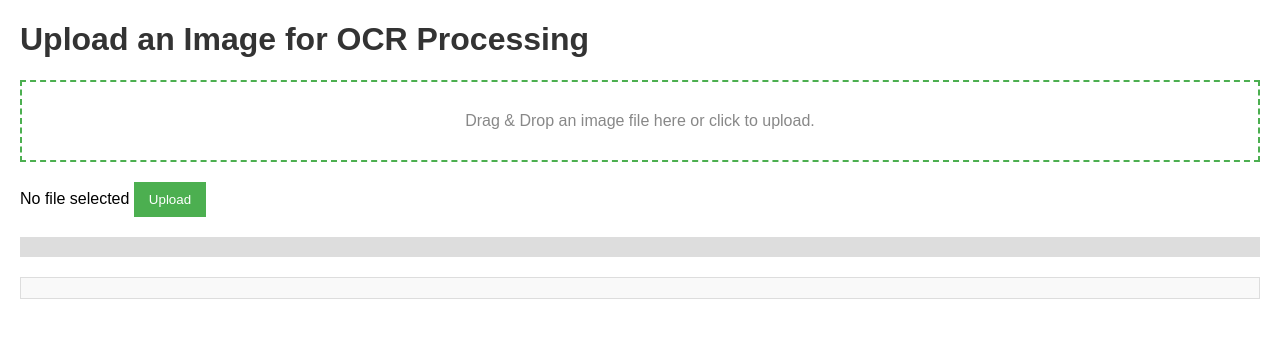
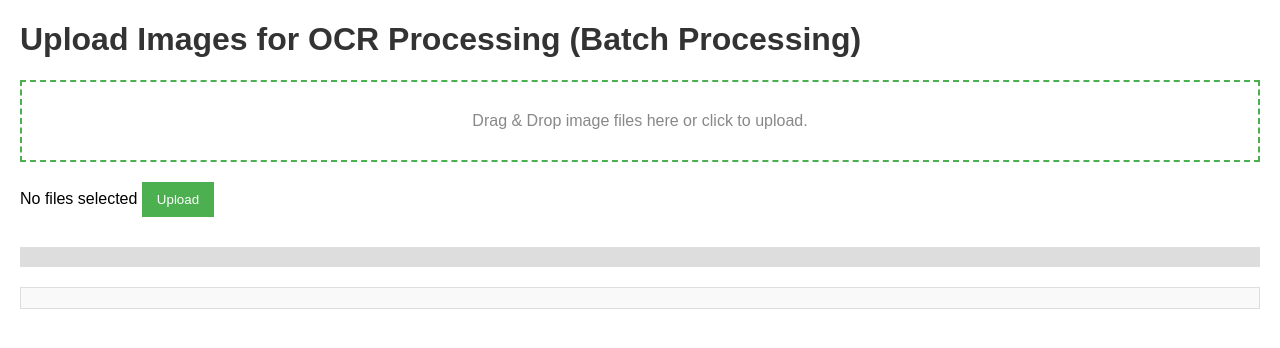
Before and after one commit to LEnc95/OCR, a Flask app: page / in a window 1280 px wide. Shown: the top 348 px of the page. Run offline with Flask 3, Linux system fonts and the light colour scheme.

Commit message:
Batch file processing functionality overhaul

```diff
--- a/ocr_tool/app.py
+++ b/ocr_tool/app.py
@@ -8,74 +8,63 @@ import logging
 
 app = Flask(__name__)
 
-# Specify the path to tesseract.exe (update if installed elsewhere)
-pytesseract.pytesseract.tesseract_cmd = r'C:\Program Files\Tesseract-OCR\tesseract.exe'
-
-# Set the maximum file size to 5MB (5 * 1024 * 1024 bytes)
-app.config['MAX_CONTENT_LENGTH'] = 5 * 1024 * 1024  # 5MB limit
-
-# Configure logging
+# Set up logging for OCR process
 logging.basicConfig(filename='ocr_log.log', level=logging.INFO)
 
-# Define the languages to support (English, Spanish, French, Hindi, Bengali, Tamil, etc.)
-languages = 'eng+spa+fra+hin+ben+tam+tel+pan+mar+iku'
+# Path to Tesseract (if needed)
+# pytesseract.pytesseract.tesseract_cmd = r'C:\Program Files\Tesseract-OCR\tesseract.exe'
 
-# Serve the form for uploading files
+# Route to render the index.html page
 @app.route('/')
 def index():
-    return render_template('index.html')
+    return render_template('index.html')  # Serve index.html from the templates folder
 
-# Error handler for files exceeding the size limit
+# Error handler for files that exceed the size limit
 @app.errorhandler(413)
 def file_too_large(e):
     return jsonify({'error': 'File too large. Maximum size allowed is 5MB.'}), 413
 
-# Endpoint to handle file upload and OCR processing
-@app.route('/upload', methods=['POST'])
-def upload_file():
-    if 'file' not in request.files:
-        app.logger.error('No file part in the request')
-        return jsonify({'error': 'No file provided'}), 400
+# Batch upload route for processing multiple images
+@app.route('/batch_upload', methods=['POST'])
+def batch_upload():
+    if 'files' not in request.files:
+        app.logger.error('No files provided in the request')
+        return jsonify({'error': 'No files provided'}), 400
 
-    file = request.files['file']
-    if file.filename == '':
-        app.logger.error('No file selected for uploading')
-        return jsonify({'error': 'No file selected'}), 400
+    files = request.files.getlist('files')
+    results = []
 
-    # Validate file type
-    if not file.filename.lower().endswith(('.png', '.jpg', '.jpeg')):
-        app.logger.error(f'Invalid file type uploaded: {file.filename}')
-        return jsonify({'error': 'Invalid file type. Only PNG, JPG, and JPEG are allowed.'}), 400
+    for file in files:
+        try:
+            # Validate file type
+            if not file.filename.lower().endswith(('.png', '.jpg', '.jpeg')):
+                app.logger.error(f'Invalid file type for file {file.filename}')
+                results.append(f'Invalid file type for {file.filename}. Only PNG, JPG, and JPEG are allowed.')
+                continue
 
-    try:
-        # Convert the file to an image
-        image = Image.open(file.stream)
+            # Convert the file to an image for processing
+            image = Image.open(file.stream)
+            open_cv_image = np.array(image.convert('RGB'))  # Convert to OpenCV format
+            open_cv_image = cv2.cvtColor(open_cv_image, cv2.COLOR_RGB2BGR)
 
-        # Convert PIL image to OpenCV format
-        open_cv_image = np.array(image.convert('RGB'))
-        open_cv_image = cv2.cvtColor(open_cv_image, cv2.COLOR_RGB2BGR)
+            # Preprocess the image (grayscale, denoise, and threshold)
+            gray_image = cv2.cvtColor(open_cv_image, cv2.COLOR_BGR2GRAY)
+            denoised_image = cv2.GaussianBlur(gray_image, (5, 5), 0)
+            _, thresholded_image = cv2.threshold(denoised_image, 0, 255, cv2.THRESH_BINARY + cv2.THRESH_OTSU)
 
-        # Preprocess the image (grayscale, denoise, and threshold)
-        gray_image = cv2.cvtColor(open_cv_image, cv2.COLOR_BGR2GRAY)
+            # Perform OCR on the preprocessed image
+            ocr_text = pytesseract.image_to_string(thresholded_image)
 
-        # Apply Gaussian Blur to reduce noise
-        denoised_image = cv2.GaussianBlur(gray_image, (5, 5), 0)
+            # Log the processed file
+            app.logger.info(f'Processed file: {file.filename}, extracted text: {ocr_text[:50]}...')
+            results.append(ocr_text)
 
-        # Apply Otsu's thresholding to improve text contrast
-        _, thresholded_image = cv2.threshold(denoised_image, 0, 255, cv2.THRESH_BINARY + cv2.THRESH_OTSU)
+        except Exception as e:
+            app.logger.error(f"Error processing file {file.filename}: {str(e)}")
+            results.append(f"Error processing file {file.filename}: {str(e)}")
 
-        # Perform OCR with support for multiple languages
-        ocr_text = pytesseract.image_to_string(thresholded_image, lang=languages)
-
-        # Log the processed file and result
-        app.logger.info(f'Processed file: {file.filename}, extracted text: {ocr_text[:50]}...')
-
-        return jsonify({'extracted_text': ocr_text})
-
-    except Exception as e:
-        # Log the error and return an error message
-        app.logger.error(f"Error processing file: {e}")
-        return jsonify({'error': str(e)}), 500
+    return jsonify({'results': results})
 
 if __name__ == '__main__':
+    app.config['MAX_CONTENT_LENGTH'] = 5 * 1024 * 1024  # Set max file size to 5MB
     app.run(debug=True)
--- a/ocr_tool/templates/index.html
+++ b/ocr_tool/templates/index.html
@@ -3,7 +3,7 @@
 <head>
     <meta charset="UTF-8">
     <meta name="viewport" content="width=device-width, initial-scale=1.0">
-    <title>OCR Image Upload</title>
+    <title>OCR Image Upload (Batch Processing)</title>
     <style>
         body {
             font-family: Arial, sans-serif;
@@ -61,21 +61,25 @@
             height: 20px;
             background-color: #4CAF50;
         }
-        #image-preview {
+        #image-previews {
+            display: flex;
+            flex-wrap: wrap;
             margin-top: 20px;
-            max-width: 100%;
-            max-height: 400px;
-            display: none; /* Hide by default */
+        }
+        .image-preview {
+            margin-right: 10px;
+            max-width: 150px;
+            max-height: 150px;
         }
     </style>
     <script>
-        let selectedFile;
+        let selectedFiles = [];
 
         // Handle drag and drop functionality
         document.addEventListener('DOMContentLoaded', function () {
             const dropZone = document.getElementById('drop-zone');
             const fileInput = document.querySelector('input[type="file"]');
-            const imagePreview = document.getElementById('image-preview');
+            const imagePreviews = document.getElementById('image-previews');
 
             // When a file is dragged over the drop zone
             dropZone.addEventListener('dragover', function (e) {
@@ -91,10 +95,10 @@
             dropZone.addEventListener('drop', function (e) {
                 e.preventDefault();
                 dropZone.classList.remove('dragover');
-                selectedFile = e.dataTransfer.files[0];
+                selectedFiles = Array.from(e.dataTransfer.files); // Convert to array
                 fileInput.files = e.dataTransfer.files;
-                displayImagePreview(selectedFile);
-                document.getElementById('file-label').textContent = selectedFile.name;
+                displayImagePreviews(selectedFiles);
+                document.getElementById('file-label').textContent = `${selectedFiles.length} files selected`;
             });
 
             // Trigger file input when drop zone is clicked
@@ -103,26 +107,30 @@
             });
 
             fileInput.addEventListener('change', function () {
-                selectedFile = fileInput.files[0];
-                displayImagePreview(selectedFile);
-                document.getElementById('file-label').textContent = selectedFile.name;
+                selectedFiles = Array.from(fileInput.files); // Convert to array
+                displayImagePreviews(selectedFiles);
+                document.getElementById('file-label').textContent = `${selectedFiles.length} files selected`;
             });
 
-            function displayImagePreview(file) {
-                const reader = new FileReader();
-                reader.onload = function (e) {
-                    imagePreview.src = e.target.result;
-                    imagePreview.style.display = 'block'; // Show image
-                };
-                reader.readAsDataURL(file);
+            function displayImagePreviews(files) {
+                imagePreviews.innerHTML = ''; // Clear previous previews
+                files.forEach(file => {
+                    const reader = new FileReader();
+                    reader.onload = function (e) {
+                        const img = document.createElement('img');
+                        img.src = e.target.result;
+                        img.classList.add('image-preview');
+                        imagePreviews.appendChild(img);
+                    };
+                    reader.readAsDataURL(file);
+                });
             }
         });
 
-        async function uploadImage(event) {
+        async function uploadImages(event) {
             event.preventDefault();
 
             const formData = new FormData();
-            const fileInput = document.querySelector('input[type="file"]');
             const loading = document.getElementById('loading');
             const result = document.getElementById('result');
             const error = document.getElementById('error');
@@ -133,83 +141,62 @@
             error.innerHTML = '';
             progressBar.style.width = '0%';
 
-            // Validate if a file is selected
-            if (!selectedFile) {
-                error.innerHTML = 'Please select or drop a file to upload.';
+            if (selectedFiles.length === 0) {
+                error.innerHTML = 'Please select or drop files to upload.';
                 return;
             }
 
-            // Validate the file type before submission
-            if (!['image/png', 'image/jpeg'].includes(selectedFile.type)) {
-                error.innerHTML = 'Invalid file type. Only PNG and JPEG are allowed.';
-                return;
+            // Append each file to FormData
+            for (const file of selectedFiles) {
+                formData.append('files', file);
             }
 
-            formData.append('file', selectedFile);
-
-            // Show loading message
             loading.style.display = 'block';
 
             try {
-                const response = await fetch('/upload', {
+                const response = await fetch('/batch_upload', {
                     method: 'POST',
                     body: formData,
                 });
 
-                // Parse the response as JSON
                 const data = await response.json();
 
                 // Hide loading message
                 loading.style.display = 'none';
 
-                // Check if there was an error
                 if (response.status !== 200) {
                     error.innerHTML = data.error;
                 } else {
-                    // Display the result with a download option
-                    result.innerHTML = `
-                        <h3>Extracted Text:</h3>
-                        <pre>${data.extracted_text}</pre>
-                        <button onclick="downloadText('${encodeURIComponent(data.extracted_text)}')">Download Text</button>
-                    `;
+                    // Display the OCR results for each image
+                    result.innerHTML = '<h3>Extracted Texts:</h3>';
+                    data.results.forEach((text, index) => {
+                        result.innerHTML += `<p><strong>Image ${index + 1}:</strong></p><pre>${text}</pre>`;
+                    });
                 }
             } catch (err) {
-                // Hide loading message
                 loading.style.display = 'none';
-                error.innerHTML = 'An error occurred while processing the image. Please try again.';
+                error.innerHTML = 'An error occurred while processing the images. Please try again.';
             }
-        }
-
-        // Function to download the extracted text as a .txt file
-        function downloadText(text) {
-            const decodedText = decodeURIComponent(text);  // Decode any encoded text
-            const element = document.createElement('a');
-            const file = new Blob([decodedText], { type: 'text/plain' });
-            element.href = URL.createObjectURL(file);
-            element.download = 'extracted_text.txt';
-            document.body.appendChild(element);  // Required for this to work in Firefox
-            element.click();
-            document.body.removeChild(element);
         }
     </script>
 </head>
 <body>
-    <h1>Upload an Image for OCR Processing</h1>
+    <h1>Upload Images for OCR Processing (Batch Processing)</h1>
 
     <!-- Drag and Drop Zone -->
     <div id="drop-zone" class="drop-zone">
-        Drag & Drop an image file here or click to upload.
+        Drag & Drop image files here or click to upload.
     </div>
 
     <!-- File input (hidden) -->
-    <form onsubmit="uploadImage(event)" enctype="multipart/form-data">
-        <input type="file" name="file" accept="image/png, image/jpeg" required hidden>
-        <span id="file-label">No file selected</span>
+    <form onsubmit="uploadImages(event)" enctype="multipart/form-data">
+        <input type="file" name="file" accept="image/png, image/jpeg" multiple required hidden>
+        <span id="file-label">No files selected</span>
         <button type="submit">Upload</button>
     </form>
 
-    <!-- Image Preview -->
-    <img id="image-preview" alt="Image Preview">
+    <!-- Image Previews -->
+    <div id="image-previews"></div>
 
     <!-- Progress Bar -->
     <div id="progress-bar-container">
@@ -217,7 +204,7 @@
     </div>
 
     <!-- Loading indicator -->
-    <p id="loading" style="display:none;">Processing image... Please wait.</p>
+    <p id="loading" style="display:none;">Processing images... Please wait.</p>
 
     <!-- Div to display results -->
     <div id="result"></div>
```
Also changed, not shown: 1 other file.
